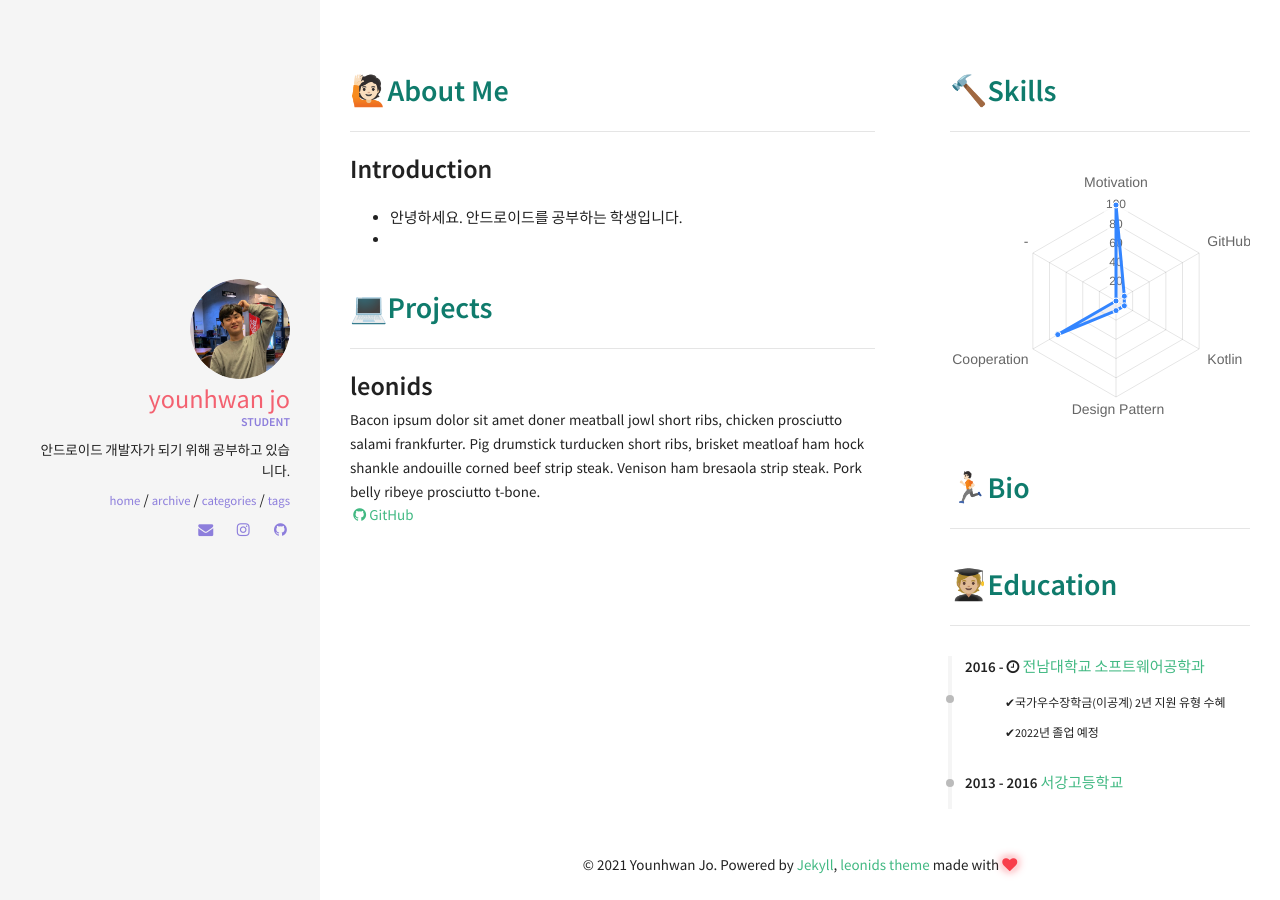
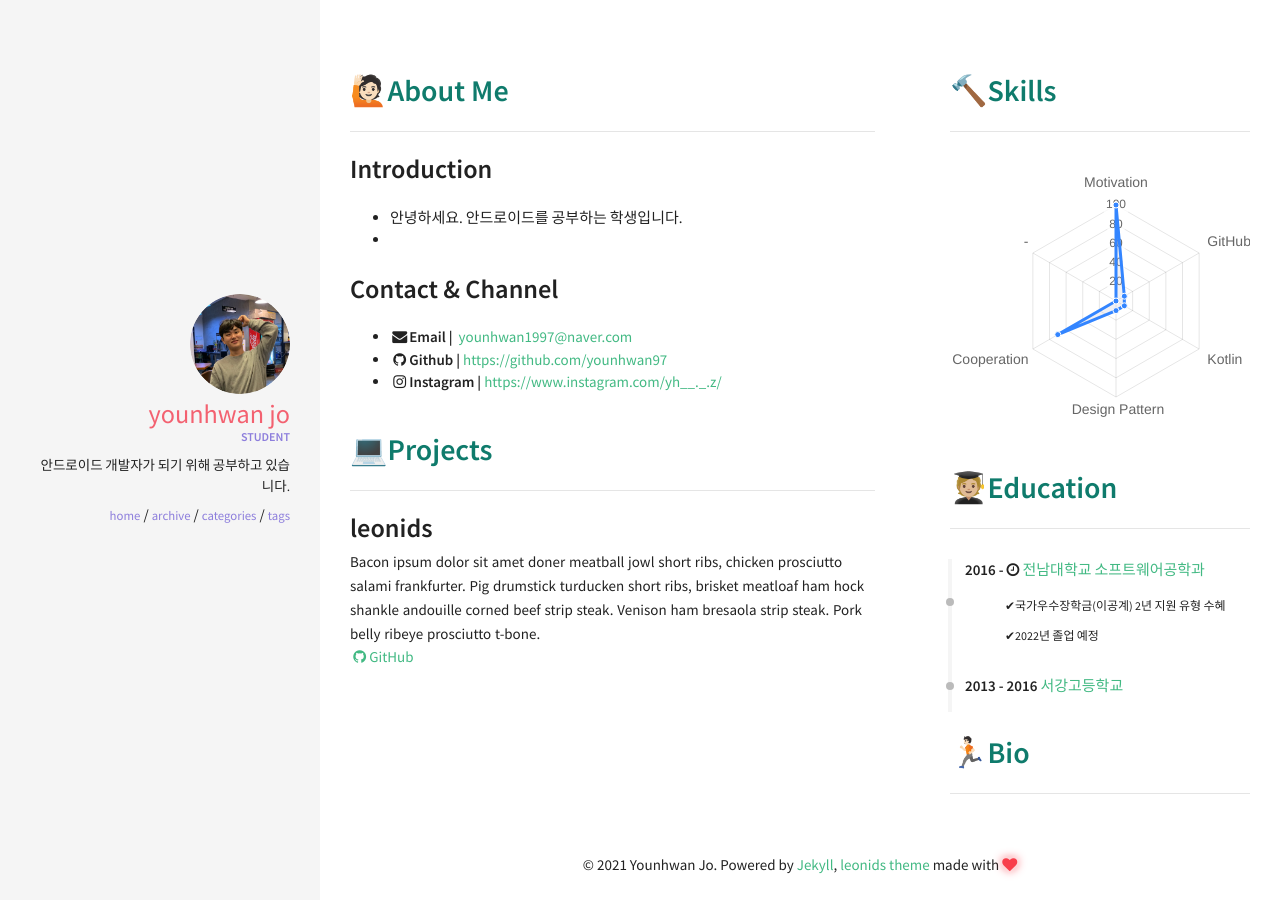
Before and after one commit to younhwan97/younhwan97.github.io, a Jekyll site: the page built from index.markdown, in a window 1280 px wide. Built offline with Jekyll 4.4.1, drawn with Linux system fonts in a browser that asks for light colours; nearby versions of some CDN libraries.

Commit message:
[업데이트] About me 에 Contact & Channel 추가

```diff
--- a/_includes/sections/about.html
+++ b/_includes/sections/about.html
@@ -8,4 +8,12 @@
         <li>안녕하세요. 안드로이드를 공부하는 학생입니다.</li>
         <li></li>
     </ul>
+    <h2>
+        Contact & Channel
+    </h2>
+    <ul>
+        <li><strong><i class="fa fa-fw fa-envelope"></i>Email&nbsp;|&nbsp;</strong> <a href="mailto:younhwan1997@naver.com">younhwan1997@naver.com</a></li>
+        <li><strong><i class="fa fa-fw fa-github"></i>Github&nbsp;|&nbsp;</strong><a href="https://github.com/younhwan97">https://github.com/younhwan97</a></li>
+        <li><strong><i class="fa fa-fw fa-instagram"></i>Instagram&nbsp;|&nbsp;</strong><a href="https://www.instagram.com/yh__._.z/">https://www.instagram.com/yh__._.z/</a></li>
+    </ul>
 </div>
--- a/_includes/sidebar.html
+++ b/_includes/sidebar.html
@@ -21,5 +21,5 @@
       {% endif %} {% endfor %}
     </ul>
   </nav>
-  {% include social-links.html %}
+<!--  {% include social-links.html %}-->
 </div>
--- a/_layouts/resume.html
+++ b/_layouts/resume.html
@@ -21,10 +21,10 @@ layout: default
             {% include sections/skills.html %}
         </div>
         <div class="row">
-            {% include sections/career.html %}
+            {% include sections/education.html %}
         </div>
         <div class="row">
-            {% include sections/education.html %}
+            {% include sections/career.html %}
         </div>
     </div>
 
```
